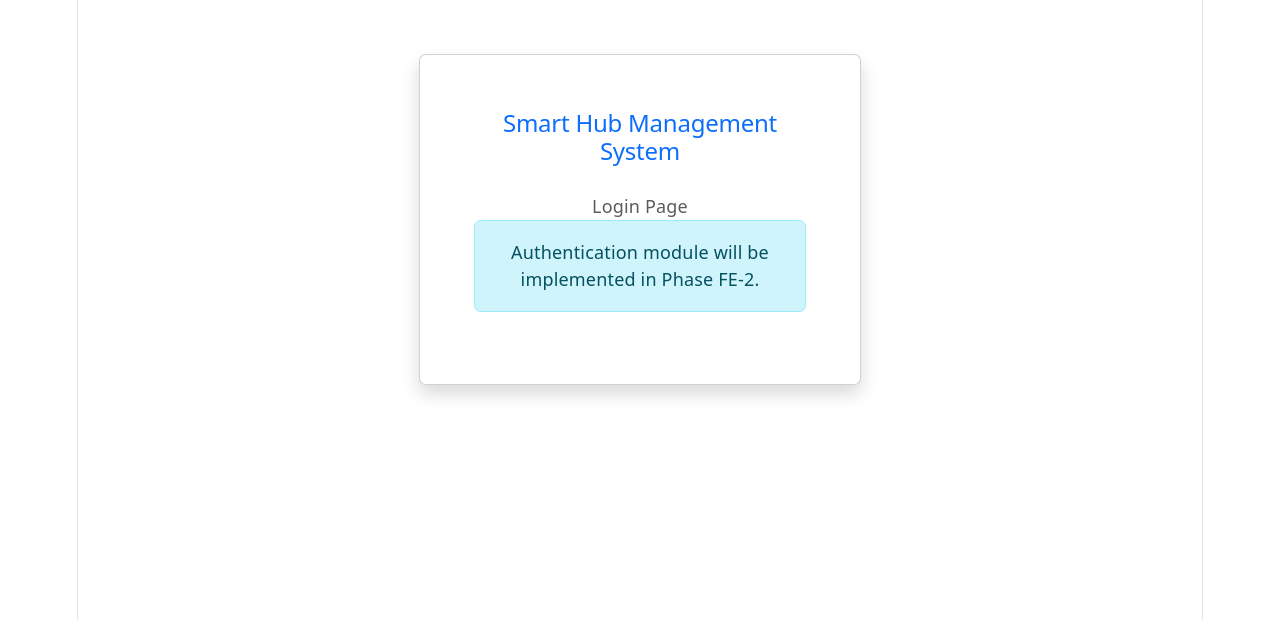
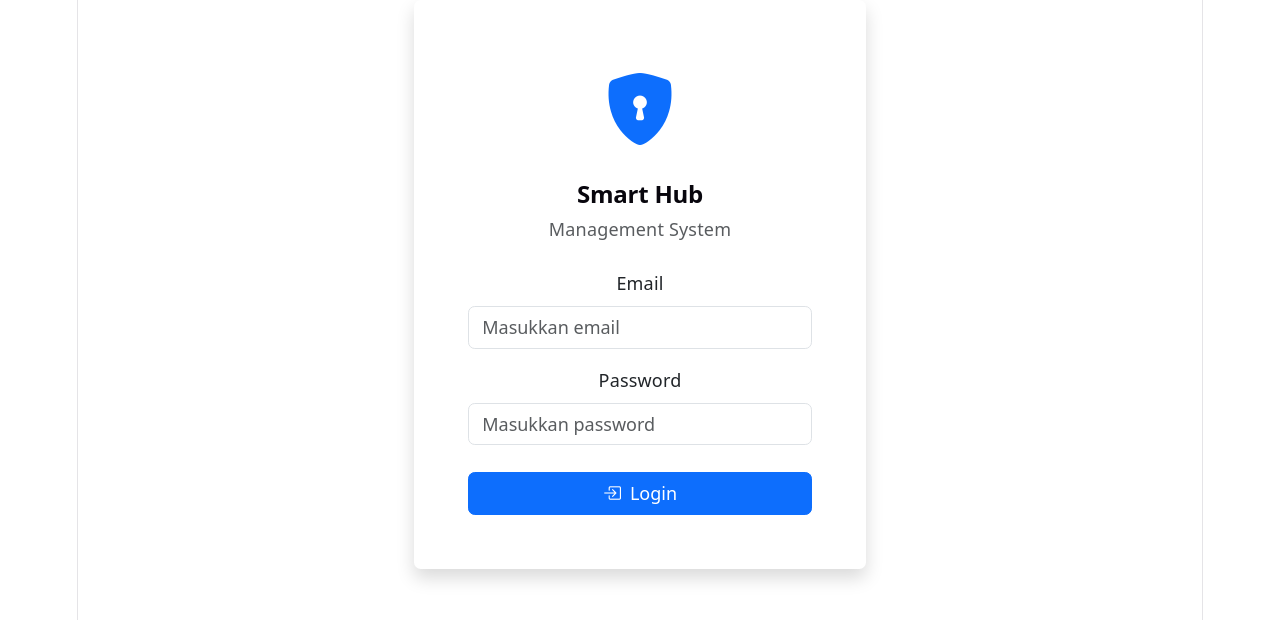
Before and after one commit to warnata2404/smart-hub-frontend, a React (Vite) app: page / in a window 1280 px wide. Shown: the top 620 px of the page. Built offline with nearby package versions, Linux system fonts and the light colour scheme.

Commit message:
feat(auth): implement login user interface

```diff
--- a/src/pages/auth/Login.jsx
+++ b/src/pages/auth/Login.jsx
@@ -1,20 +1,100 @@
+import { useState } from "react";
+
 export default function Login() {
+  const [form, setForm] = useState({
+    email: "",
+    password: "",
+  });
+
+  const [loading, setLoading] = useState(false);
+
+  const handleChange = (e) => {
+    setForm((prev) => ({
+      ...prev,
+      [e.target.name]: e.target.value,
+    }));
+  };
+
+  const handleSubmit = (e) => {
+    e.preventDefault();
+
+    setLoading(true);
+
+    // Integrasi API akan dilakukan pada FE-2C
+    setTimeout(() => {
+      setLoading(false);
+
+      alert("Login API akan diimplementasikan pada FE-2C");
+    }, 800);
+  };
+
   return (
-    <div className="container py-5">
-      <div className="row justify-content-center">
-        <div className="col-lg-5">
-          <div className="card shadow">
-            <div className="card-body p-5">
-              <h2 className="text-center text-primary mb-4">
-                Smart Hub Management System
-              </h2>
+    <div className="row justify-content-center">
+      <div className="col-md-6 col-lg-5">
+        <div className="card shadow border-0">
+          <div className="card-body p-5">
+            <div className="text-center mb-4">
+              <i
+                className="bi bi-shield-lock-fill text-primary"
+                style={{ fontSize: "4rem" }}
+              ></i>
 
-              <p className="text-center text-muted">Login Page</p>
+              <h2 className="mt-3 fw-bold">Smart Hub</h2>
 
-              <div className="alert alert-info">
-                Authentication module will be implemented in Phase FE-2.
+              <p className="text-muted mb-0">Management System</p>
+            </div>
+
+            <form onSubmit={handleSubmit}>
+              <div className="mb-3">
+                <label className="form-label">Email</label>
+
+                <input
+                  type="email"
+                  className="form-control"
+                  name="email"
+                  value={form.email}
+                  onChange={handleChange}
+                  placeholder="Masukkan email"
+                  required
+                />
               </div>
-            </div>
+
+              <div className="mb-4">
+                <label className="form-label">Password</label>
+
+                <input
+                  type="password"
+                  className="form-control"
+                  name="password"
+                  value={form.password}
+                  onChange={handleChange}
+                  placeholder="Masukkan password"
+                  required
+                />
+              </div>
+
+              <button
+                type="submit"
+                className="btn btn-primary w-100"
+                disabled={loading}
+              >
+                {loading ? (
+                  <>
+                    <span
+                      className="spinner-border spinner-border-sm me-2"
+                      role="status"
+                      aria-hidden="true"
+                    ></span>
+                    Processing...
+                  </>
+                ) : (
+                  <>
+                    <i className="bi bi-box-arrow-in-right me-2"></i>
+                    Login
+                  </>
+                )}
+              </button>
+            </form>
           </div>
         </div>
       </div>
```
